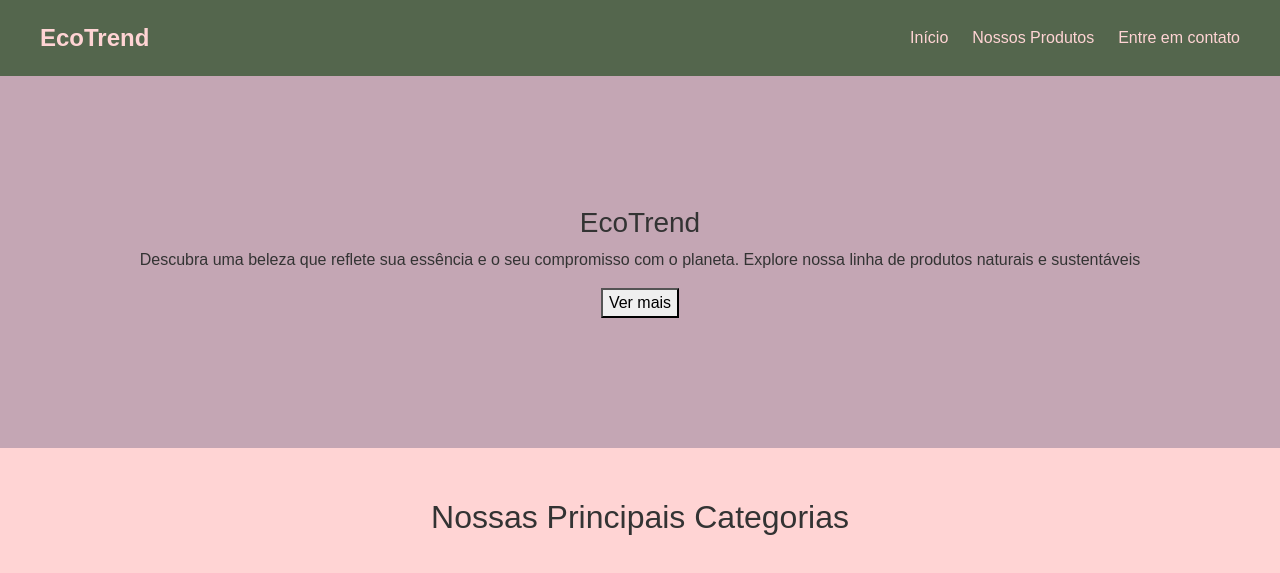
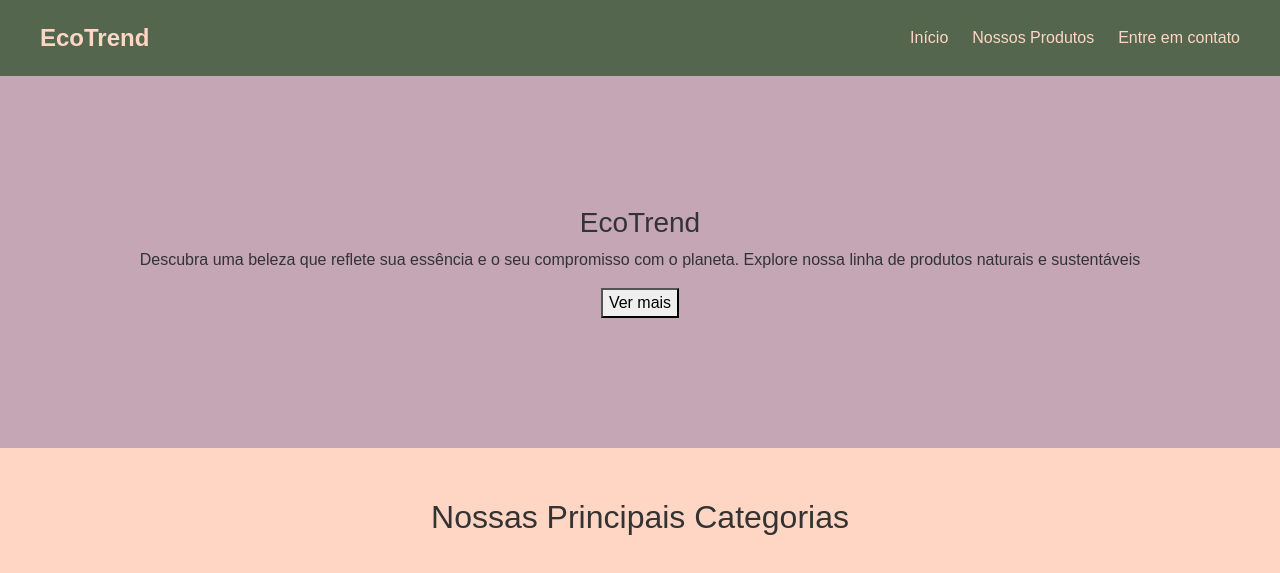
Before and after one commit to ByAurea/EcoTrend, a plain HTML site: page index.html in a window 1280 px wide. Shown: the top 573 px of the page. Drawn offline with nearby package versions, Linux system fonts and the light colour scheme.

Commit message:
style/nova cor pro background

```diff
--- a/css/style.css
+++ b/css/style.css
@@ -3,7 +3,7 @@ body {
     font-family: Arial, sans-serif;
     margin: 0;
     padding: 0;
-    background-color: #ffd4d4;
+    background-color: #ffd5c4;
     color: #333;
     display: flex;
     flex-direction: column;
@@ -28,7 +28,7 @@ body {
 .main-header .logo {
     font-size: 1.5rem;
     font-weight: bold;
-    color: rgb(255, 212, 212);
+    color: #ffd5c4;
     text-decoration: none;
 }
 
@@ -41,7 +41,7 @@ body {
 }
 
 .main-header ul a {
-    color: #ffd4d4;
+    color: #ffd5c4;
     text-decoration: none;
     font-size: 1rem;
     transition: color 0.3s;
```
